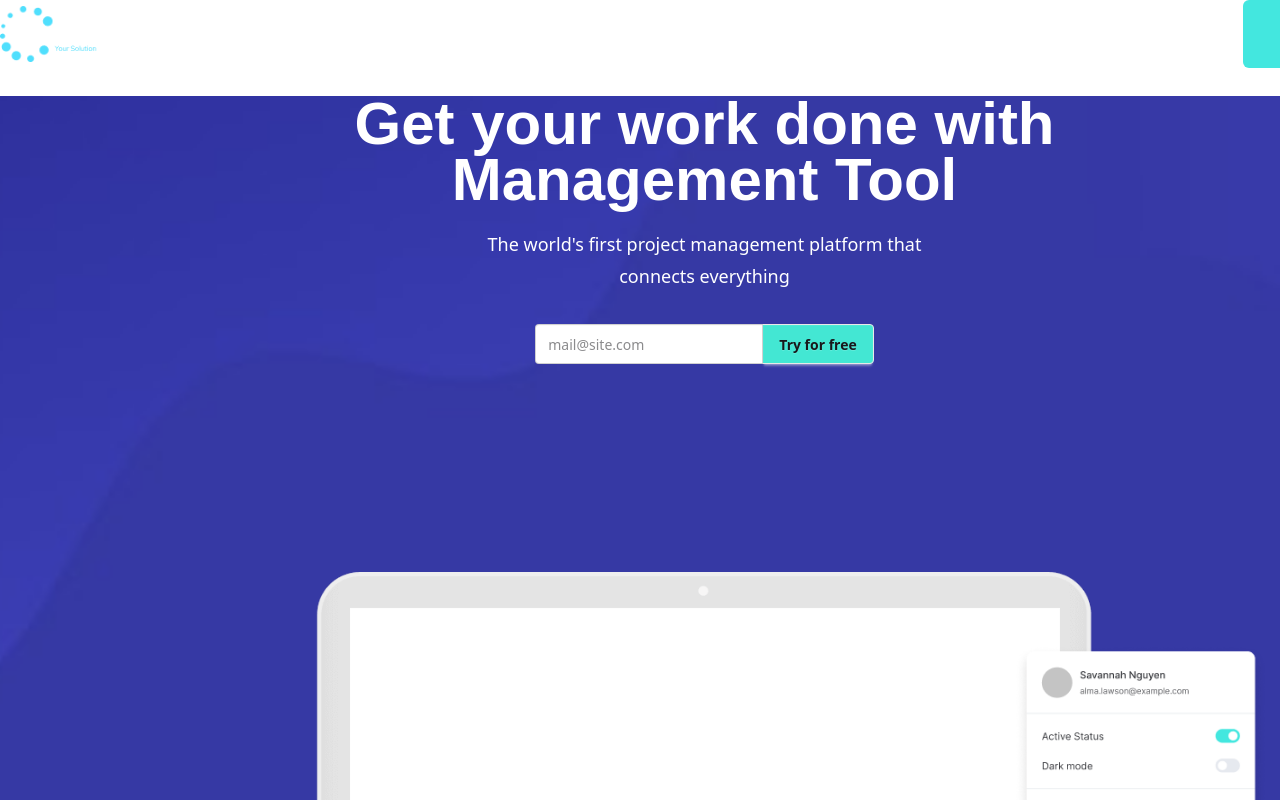
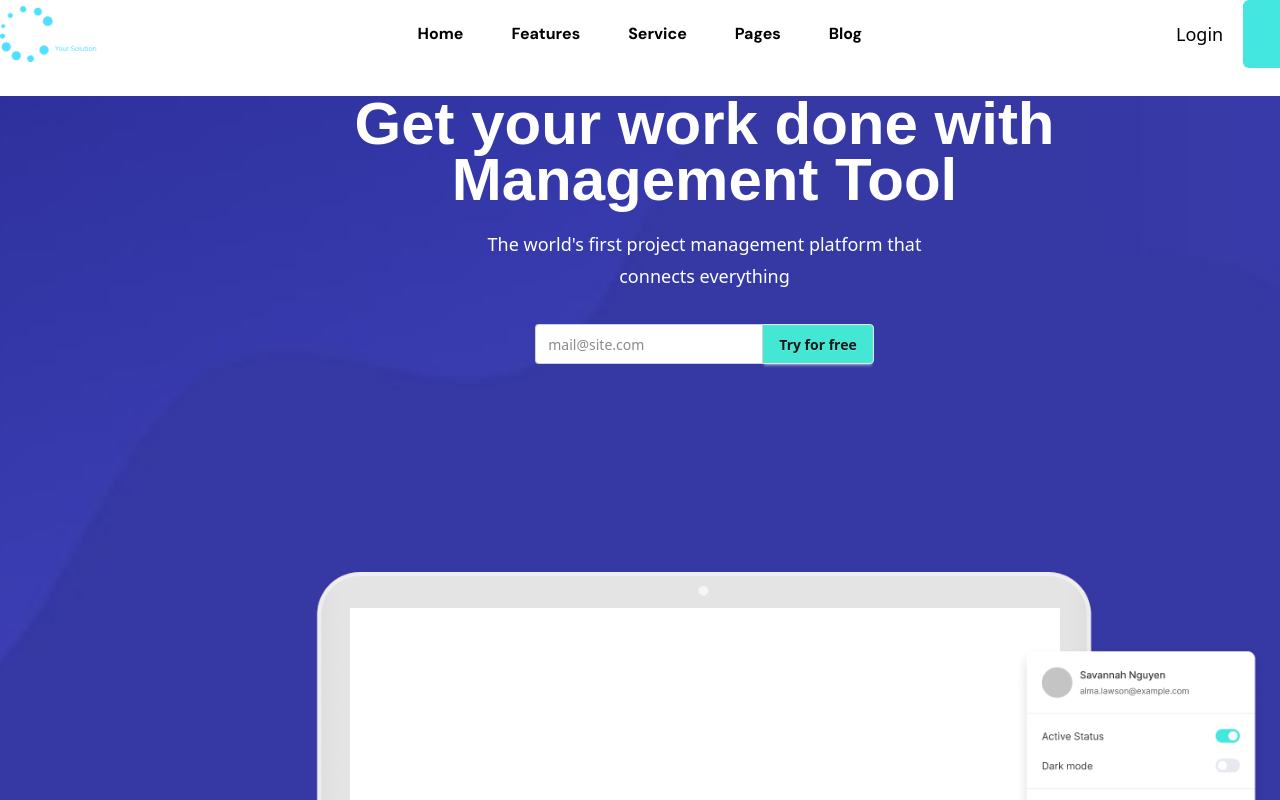
Before and after one commit to rameshdas333/Inovate-projects-react, a React (Vite) app: page / in a window 1280 px wide. Shown: the top 800 px of the page. Built offline with nearby package versions, Linux system fonts and the light colour scheme; a web font is replaced by a local one.

Commit message:
last commit

```diff
--- a/src/App.jsx
+++ b/src/App.jsx
@@ -1,4 +1,4 @@
-import Appspart from "./components/AppSpart";
+import Appspart from "./components/Appspart";
 import Features from "./components/Features";
 import Header from "./components/Header";
 import BannerImg from "./components/BannerImg"
@@ -9,7 +9,6 @@ import PricingPart from "./components/PricingPart";
 import Aboutus from "./components/AboutUs";
 import Footer from "./components/Footer";
 import Navbar from "./components/Navbar/Navbar";
-import AboutUsSlider from "./components/AboutUsSlider";
 
 
 
--- a/src/components/Navbar/Navbar.jsx
+++ b/src/components/Navbar/Navbar.jsx
@@ -35,7 +35,7 @@ const Navbar = () => {
               <FaBars className=' text-2xl text-white md:hidden'/></button>
            </div>
            <div className=''>
-           <ul className=' font-bold hidden  md:flex gap-12 font-dmsans text-white '>
+           <ul className=' font-bold hidden hover:text-blue-500   md:flex gap-12 font-dmsans text-black '>
                 <li><a href="#">Home</a></li>
                 <li><a href="#">Features</a></li>
                 <li><a href="#">Service</a></li>
@@ -45,7 +45,7 @@ const Navbar = () => {
            </div>
 
            <div className='hidden md:flex  items-center gap-5'>
-           <p className='text-white text-lg'><a href="">Login</a></p>
+           <p className='text-black text-lg'><a href="">Login</a></p>
            <button className='py-5 px-12 text-lg  font-medium bg-[#43E7DF] text-black rounded-[6px]  '>Register</button>
            </div>
         </div>
```
